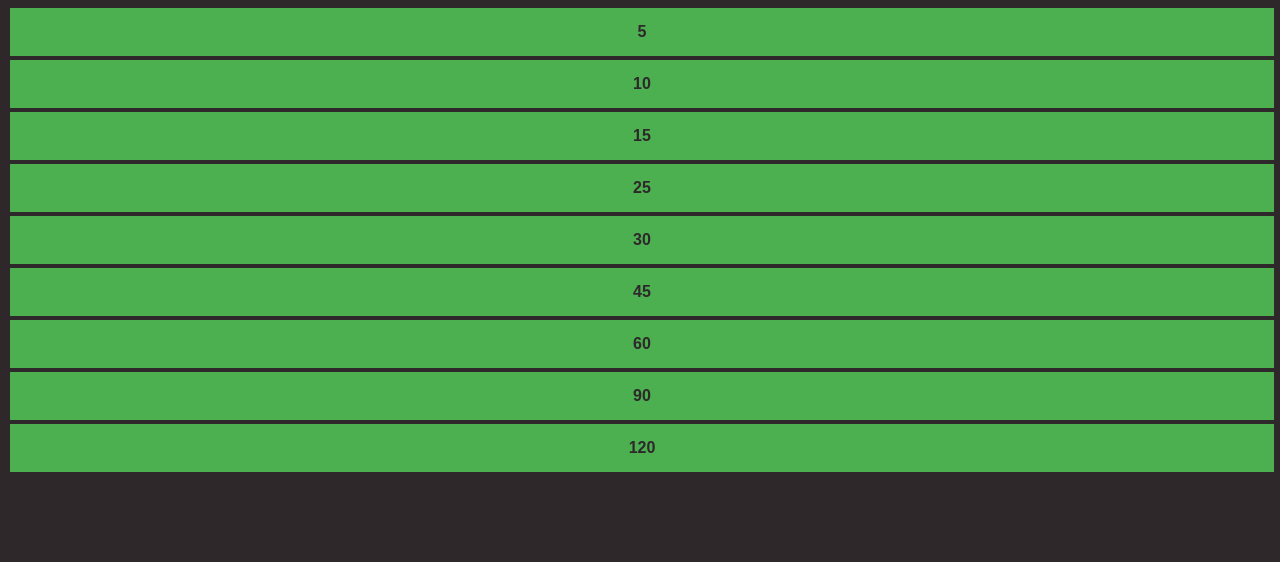
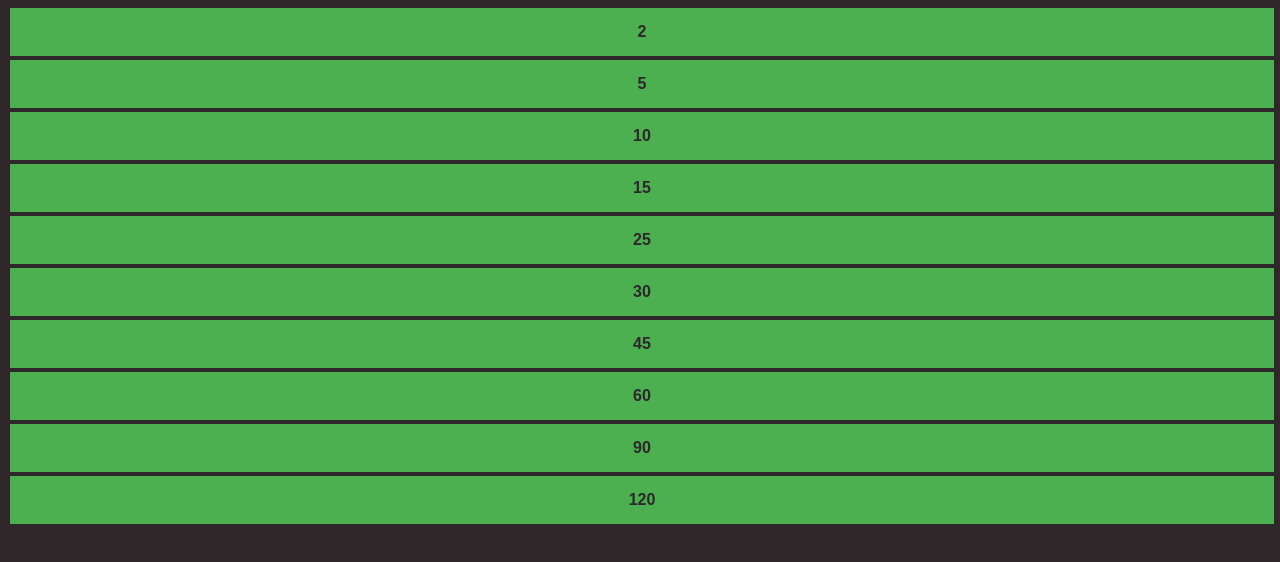
Before and after one commit to chfinke/clock, a Vue app: page / in a window 1280 px wide. Shown: the top 562 px of the page. Built offline with nearby package versions, Linux system fonts and the light colour scheme.

Commit message:
add 2mi default duration

```diff
--- a/src/App.vue
+++ b/src/App.vue
@@ -54,7 +54,7 @@
 <script setup lang="ts">
 import { ref } from "vue";
 
-  const PRESET_DURATIONS = [5, 10, 15, 25, 30, 45, 60, 90, 120];
+  const PRESET_DURATIONS = [2, 5, 10, 15, 25, 30, 45, 60, 90, 120];
   const BAR_COUNT = 15;
 
   const bars: number[] = [];
```
